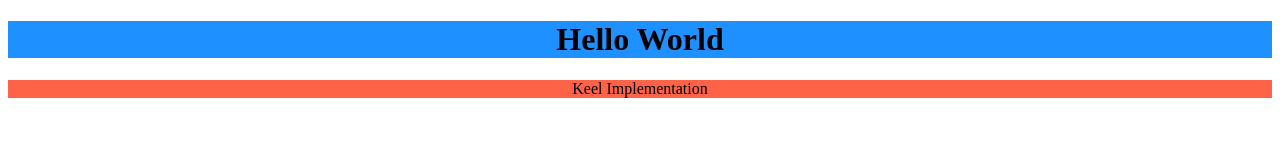
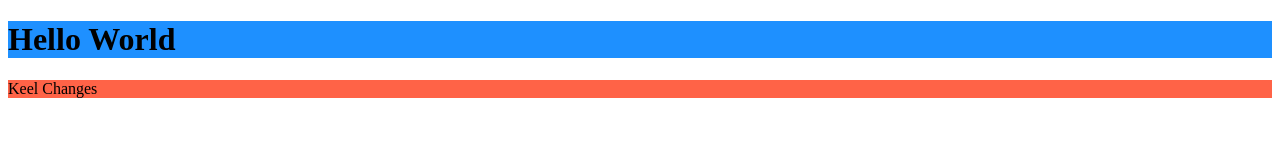
Before and after one commit to suraj401/keel-push-workflow, a plain HTML site: page index.html in a window 1280 px wide. Drawn offline with Linux system fonts and the light colour scheme.

Commit message:
keel changes

```diff
--- a/index.html
+++ b/index.html
@@ -2,10 +2,10 @@
 <html>
 <body>
 
-<h1 style="background-color:DodgerBlue;text-align: center;">Hello World</h1>
+<h1 style="background-color:DodgerBlue;">Hello World</h1>
 
-<p style="background-color:Tomato;text-align: center;">
-Keel Implementation</p>
+<p style="background-color:Tomato;">
+Keel Changes</p>
 
 </body>
 </html>
```
